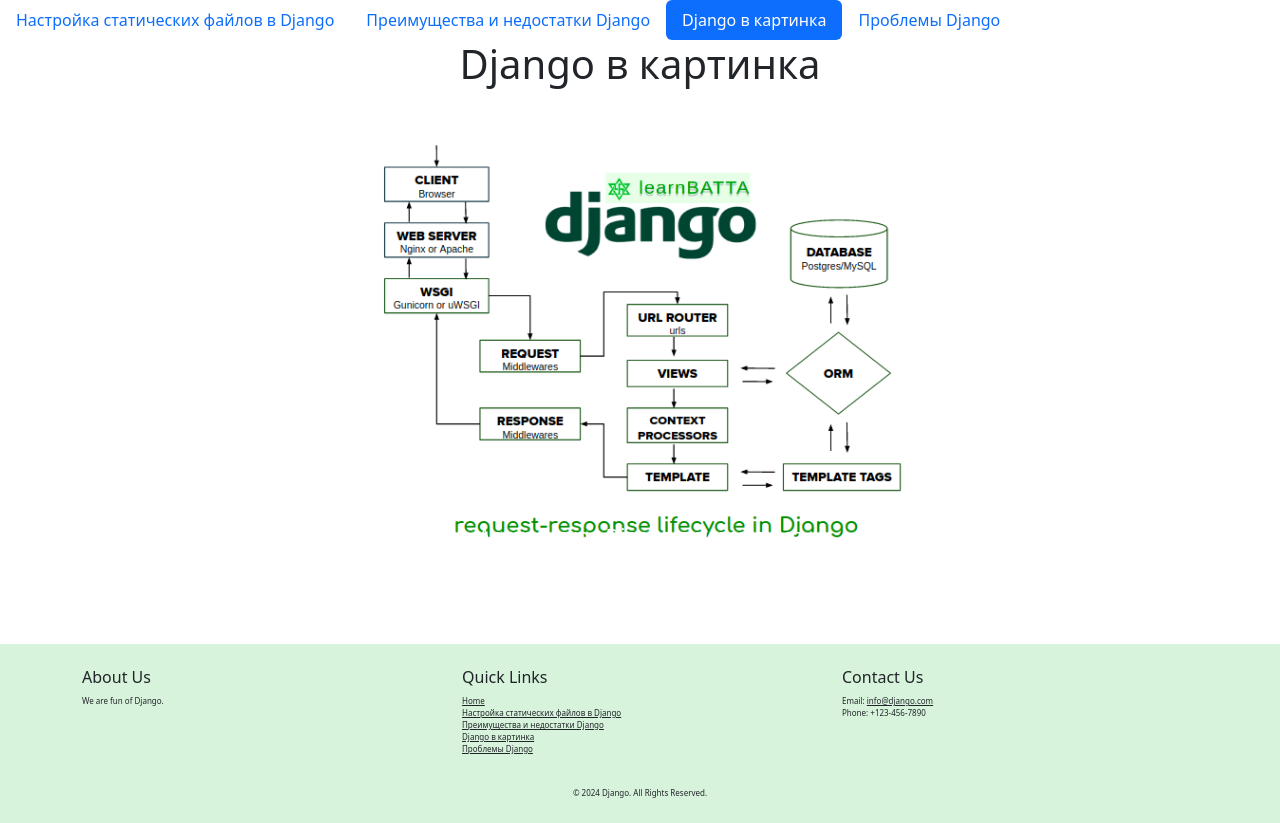
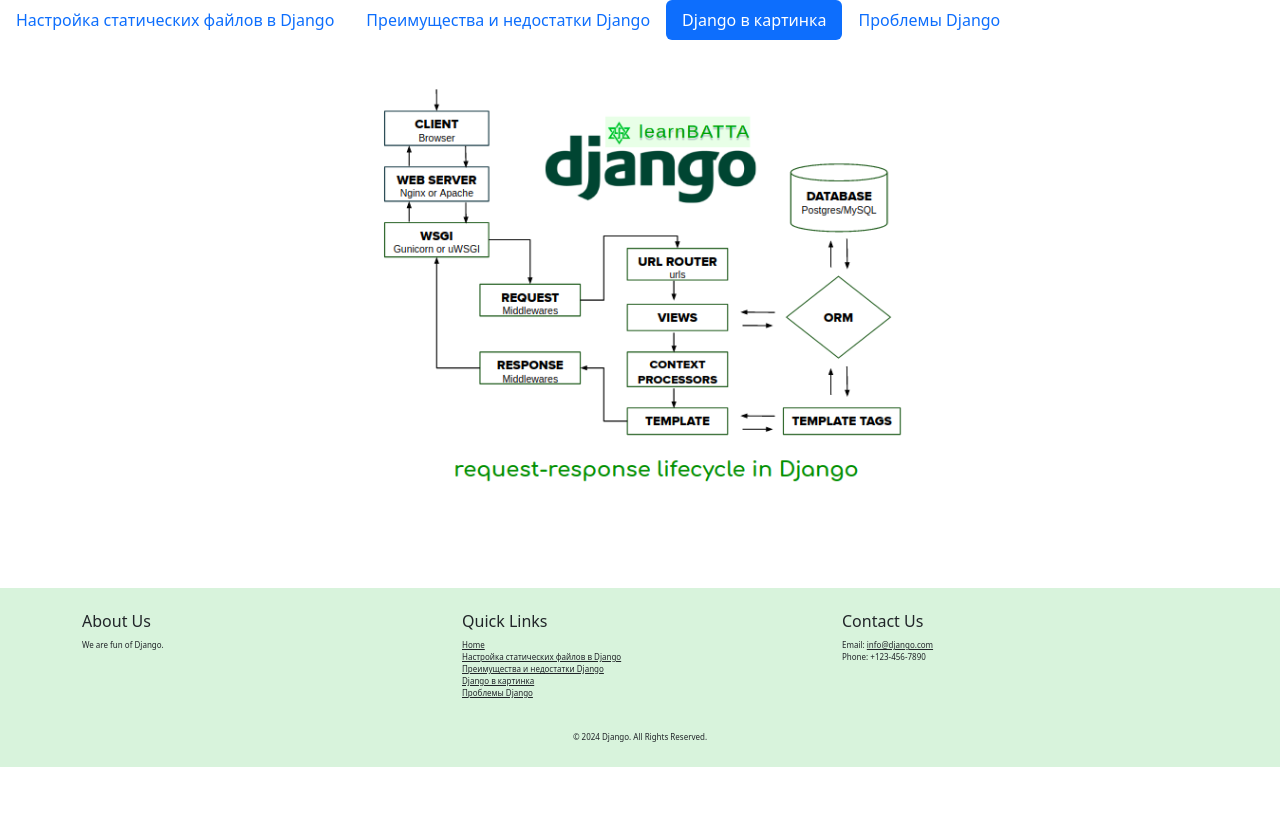
Before and after one commit to Sophiya-ai/DJ02_Django-schemes-Jinja, a Django app: page /HomeworkApp/projects/ in a window 1280 px wide. After the commit the page ends 767 px from the top, so only its background shows below. Run offline with Django 5.2, Linux system fonts and the light colour scheme; some libraries are stand-ins or nearby versions.

Commit message:
del aditionaldescription from projects

```diff
--- a/ZeroCoder/FirstApp/templates/FirstApp/footer.html
+++ b/ZeroCoder/FirstApp/templates/FirstApp/footer.html
@@ -15,6 +15,7 @@
                     </address>
                 </div>
             </div>
+
             <div class="text-center mt-3">
                 &copy; 2024 Django. All Rights Reserved.
             </div>
--- a/ZeroCoder/HomeworkApp/templates/HomeworkApp/projects.html
+++ b/ZeroCoder/HomeworkApp/templates/HomeworkApp/projects.html
@@ -2,13 +2,10 @@
 {% load static %}
 
 {% block title %}
-  <title>Архитектура проектов</title>
+  <title>{{question}}</title>
 {% endblock %}
 
 {% block content %}
-
-
-<h1 align="center">{{question}}</h1>
   <div id="carouselExampleCaptions" class="carousel slide">
     <div class="carousel-indicators">
       <button type="button" data-bs-target="#carouselExampleCaptions" data-bs-slide-to="0" class="active" aria-current="true" aria-label="Slide 1"></button>
@@ -18,21 +15,12 @@
     <div class="carousel-inner">
       <div class="carousel-item active">
         <img src= '{% static "HomeworkApp/img/arch.png" %}' class="rounded mx-auto d-block" alt="..." height="500">
-      <div class="carousel-caption d-none d-md-block">
-        <h5>Архитектура Django приложения</h5>
-      </div>
       </div>
       <div class="carousel-item">
         <img src= '{% static "HomeworkApp/img/arch2.jpg" %}' class="rounded mx-auto d-block" alt="..." height="500">
-      <div class="carousel-caption d-none d-md-block">
-        <h5>Структура проекта на Django</h5>
-      </div>
       </div>
       <div class="carousel-item">
         <img src= '{% static "HomeworkApp/img/schemeofwork.png" %}' class="rounded mx-auto d-block" alt="..." height="500">
-      <div class="carousel-caption d-none d-md-block">
-        <h5>Схема работы приложения</h5>
-      </div>
       </div>
     </div>
     <button class="carousel-control-prev" type="button" data-bs-target="#carouselExampleCaptions" data-bs-slide="prev">
--- a/ZeroCoder/HomeworkApp/views.py
+++ b/ZeroCoder/HomeworkApp/views.py
@@ -18,7 +18,7 @@ def pros_cons(request):
 
 def projects(request):
     context = {
-        'question': 'Django в картинка',
+        'question': 'Django в картинках',
         'active_page': 'projects'
     }
     return render(request, 'HomeworkApp/projects.html', context)
```
Also changed, not shown: ZeroCoder/FirstApp/templates/FirstApp/layout.html (+4 -3 lines), ZeroCoder/HomeworkApp/static/HomeworkApp/css/styles.css (line endings or trailing spaces). Lines whose indentation alone changed are shown as unchanged.
